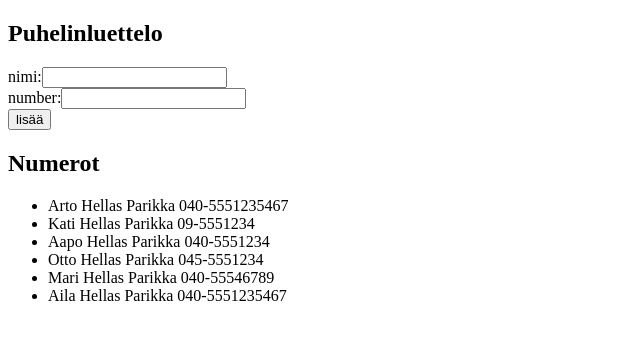
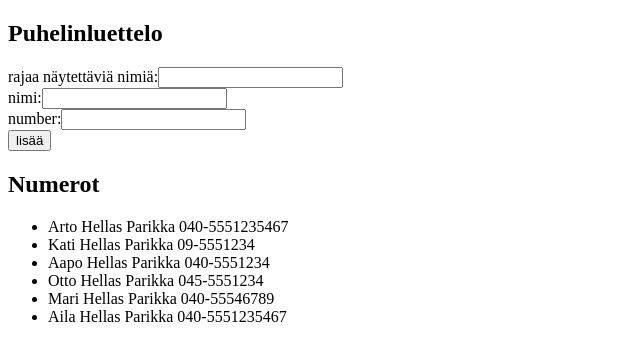
Before and after one commit to henrikjuntunen/fs18-osa-2, a React (Create React App) app: page / in a window 1280 px wide. Shown: the top 360 px of the page, without its empty margins (0-640 px from the left). Built offline with nearby package versions, Linux system fonts and the light colour scheme.

Commit message:
Osa2 Tehtävä 2.9

```diff
--- /dev/null
+++ b/src/Puhelinluettelo.2.9.js
@@ -0,0 +1,163 @@
+import React from 'react';
+// Osa 2 tehtävä 2.7
+// 2.7 puhelinluettelo osa 1
+// Toteutetaan yksinkertainen puhelinluettelo. Aluksi luetteloon lisätään vaan nimiä.
+
+// 2.7 puhelinluettelo osa 2
+// Jos lisättävä nimi on jo sovelluksen tiedossa, estä lisäys. Taulukolla on lukuisia sopivia metodeja tehtävän tekemiseen.
+
+// Voit antaa halutessasi virheilmoituksen esim. komennolla alert(). Se ei kuitenkaan ole tarpeen.
+
+// 2.8 puhelinluettelo osa 3
+// Lisää sovellukseen mahdollisuus antaa henkilöille puhelinnumero. Tarvitset siis lomakkeeseen myös toisen input-elementin (ja sille oman muutoksenkäsittelijän):
+
+// 2.9* puhelinluettelo osa 4
+// Tee lomakkeeseen hakukenttä, jonka avulla näytettävien nimien listaa voidaan rajata:
+
+
+class App extends React.Component {
+
+    constructor(props) {
+        super(props)
+        this.state = {
+            persons: [
+                { id: 1, name: 'Arto Hellas Parikka',
+                number: '040-5551235467',
+                date: '2017-12-10T17:30:31.098Z' },
+                { id: 2, name: 'Kati Hellas Parikka',
+                number: '09-5551234',
+                date: '2017-12-10T17:30:31.098Z' },
+                { id: 3, name: 'Aapo Hellas Parikka',
+                number: '040-5551234',
+                date: '2017-12-08T17:30:31.098Z' },
+                { id: 4, name: 'Otto Hellas Parikka',
+                number: '045-5551234',
+                date: '2017-12-10T17:30:31.098Z' },
+                { id: 5, name: 'Mari Hellas Parikka',
+                number: '040-55546789',
+                date: '2017-12-10T17:30:31.098Z' },
+                { id: 6, name: 'Aila Hellas Parikka',
+                number: '040-5551235467',
+                date: '2017-12-10T17:30:31.098Z' }
+            ],
+            newName: '',
+            newNumber: '',
+            newFilter: '',
+            personIdMax: 6
+        }
+    }
+
+        // Lisätään puhelinluetteloon henkilön tiedot Name
+        addNameNumber = (event) => {
+        event.preventDefault() // onSubmit default toiminnan estäminen
+        console.log('addName, tallenna uusi nimi -nappia on painettu')
+        console.log('addName', event.target)
+        const newObject = {
+            id: this.state.personIdMax + 1,
+            name: this.state.newName,
+            number: this.state.newNumber,
+            date: new Date().toISOString(),
+        }
+        let ehto1 = 0
+        let temp = this.state.persons.map((p) => p.name)
+        if (temp.includes(newObject.name)) {
+            ehto1 = 1
+            alert('Nimi on jo luettelossa',
+            newObject.name) }
+        temp = this.state.persons.map((p) => p.number)
+        if (temp.includes(newObject.number)) {
+                ehto1 = 0
+                alert('Numero on jo luettelossa lisätään kuitenkin',
+                newObject.number) }
+        if (ehto1 === 0) { // lisätään jos ei virheitä
+        const persons = this.state.persons.concat(newObject)
+        this.setState({
+            persons: persons,
+            newName: '',
+            newNumber: ''
+        })
+        this.setState((prevState) => ({ personIdMax: prevState.personIdMax + 1 }))
+        }
+        } // end addName
+
+
+      handleNameChange = (event) => {
+      //  console.log(event.target.value)
+        this.setState({ newName: event.target.value })
+      }
+
+      handleNumberChange = (event) => {
+      //  console.log(event.target.value)
+        this.setState({ newNumber: event.target.value })
+      }
+
+      handleFilterChange = (event) => {
+        console.log(event.target.value)
+        this.setState({ newFilter: event.target.value })
+      }
+
+      rajauksenL(){
+
+          return(this.state.newFilter.length)
+      }
+
+      rajauksenT(){
+          return(this.state.newFilter)
+      }
+
+      rajauksenFilter(){
+        if ( this.rajauksenL() < 1 )
+        { return(this.state.persons)}
+        else
+        { return(this.state.persons.filter(
+            p => p.name.toLowerCase().substring(0, this.rajauksenL()) === this.rajauksenT().toLowerCase()))}
+      }
+
+        render() {
+            console.log('render Puhelinluettelo')
+// TODO miksi formin sisässä onClick ei toiminut counterissa ?
+        return ( // return of render of App
+           <div>
+
+    <h2>Puhelinluettelo</h2>
+
+    <div>
+    rajaa näytettäviä nimiä:<input value={this.state.newFilter}
+    onChange={this.handleFilterChange}/>
+    </div>
+
+    <form onSubmit={this.addNameNumber}>
+    <div>
+    nimi:<input value={this.state.newName}
+    onChange={this.handleNameChange}/>
+    </div>
+    <div>
+    number:<input value={this.state.newNumber}
+    onChange={this.handleNumberChange}/>
+    </div>
+    <div>
+    <button type="submit">lisää</button>
+    </div>
+    </form>
+    <div>
+        <h2>Numerot</h2>
+        <NäytäPuhelinluettelo
+
+        puhlu = {this.rajauksenFilter()} // this.state.persons
+        puhluIdMax = {this.state.personIdMax} />
+        </div>
+    </div>
+    ) // end return of render of App
+} // end render of App
+} // end component App
+
+// Puhelinluettelon näyttämäinen
+const NäytäPuhelinluettelo = (props) => {
+console.log('NäytäPuhelinluettelo', props)
+return(<div>
+    <ul>
+    {props.puhlu.map( (p) => <li key = {p.id}> {p.name} {p.number}</li> )}
+    </ul>
+    </div>)}
+
+export default App
--- a/src/index.js
+++ b/src/index.js
@@ -1,6 +1,6 @@
 import React from 'react'
 import ReactDOM from 'react-dom'
-import App from './Puhelinluettelo.2.8'
+import App from './Puhelinluettelo.2.9'
 // Osa2 tehtävä 2.1 App21.js components/Kurssi.21.2.js
 // Osa2 tehtävä 2.2 App21.js components/Kurssi.22.2.js
 // Osa2 tehtävä 2.3 App21.js components/Kurssi.23.2.js
@@ -9,6 +9,7 @@ import App from './Puhelinluettelo.2.8'
 // Osa2 tehtävä 2.6 components/Puhelinluettelo.2.6.js
 // Osa2 tehtävä 2.7 components/Puhelinluettelo.2.7.js
 // Osa2 tehtävä 2.8 components/Puhelinluettelo.2.8.js
+// Osa2 tehtävä 2.9 components/Puhelinluettelo.2.9.js
 ReactDOM.render(
     <App />,
     document.getElementById('root')
```
